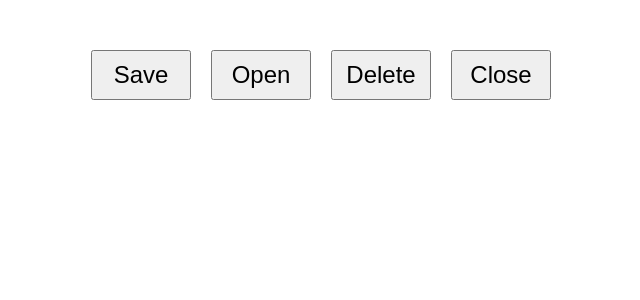
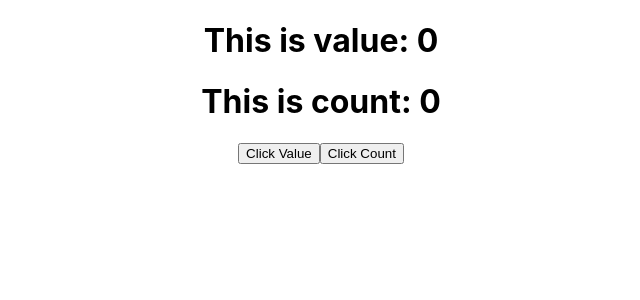
Before and after one commit to GDSE59-Task-Collection/Catch-the-basics, a React (Create React App) app: page / in a window 1280 px wide. Shown: the top 300 px of the page, without its empty margins (319-959 px from the left). Built offline with nearby package versions, Linux system fonts and the light colour scheme.

Commit message:
useEffect create

```diff
--- a/src/App.js
+++ b/src/App.js
@@ -8,6 +8,7 @@ import   DataViewList   from '../src/components/viewData/DataViewList'
 import   UserDetails   from '../src/components/props/UserDetails'
 import   UseStateTask   from '../src/components/useState/UseStateTask'
 import   ButtonBar   from '../src/components/props-event/ButtonBar'
+import   {UseEffectTask}   from '../src/components/useEffect/UseEffectTask'
 
 function App() {
   return (
@@ -19,7 +20,8 @@ function App() {
       {/* <DataViewList/> */}
       {/* <UserDetails/> */}
       {/* <UseStateTask/> */}
-      <ButtonBar/>
+      <UseEffectTask/>
+      {/* <ButtonBar/> */}
     </div>
   );
 }
--- /dev/null
+++ b/src/components/useEffect/UseEffectTask.jsx
@@ -0,0 +1,33 @@
+import React, { useEffect, useState } from 'react'
+
+export const UseEffectTask = () => {
+    const [value,setValue] = useState(0)
+    const [count,setCount] = useState(0)
+
+    useEffect(()=>{
+        console.log("Use effect 1")
+    },[value])
+    useEffect(()=>{
+        console.log("Use effect 2")
+    })
+
+    const handleonclickvalue = ()=>{
+        console.log("Render for value");
+        setValue(value + 1)
+    }
+    const handleonclickcount = () =>{
+        console.log("Render for count")
+        setCount(count + 1)
+    }
+  return (
+    <div>
+        <h1>This is value: {value}</h1>
+        <h1>This is count: {count}</h1>
+        <div>
+        <button onClick={handleonclickvalue}>Click Value</button>
+        <button onClick={handleonclickcount}>Click Count</button>
+        </div>
+
+    </div>
+  )
+}
--- a/src/index.js
+++ b/src/index.js
@@ -6,9 +6,9 @@ import reportWebVitals from './reportWebVitals';
 
 const root = ReactDOM.createRoot(document.getElementById('root'));
 root.render(
-  <React.StrictMode>
+
     <App />
-  </React.StrictMode>
+
 );
 
 // If you want to start measuring performance in your app, pass a function
```
